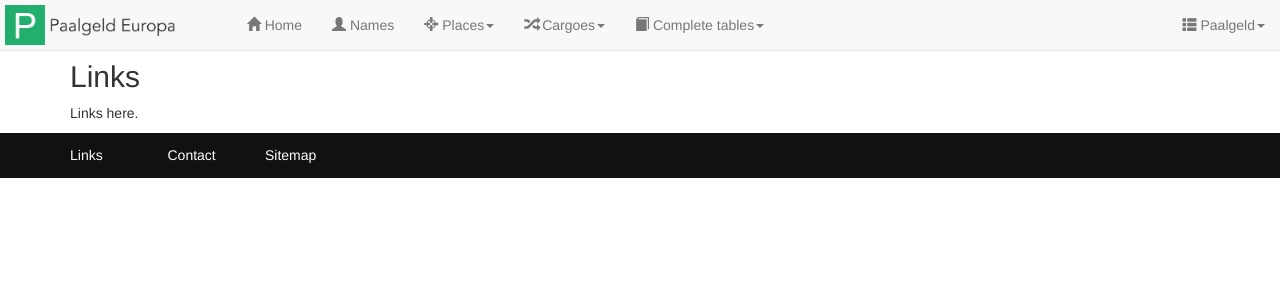
After one commit to HendrikPrins/PaalgeldEuropa, a PHP site: page /links.php in a window 1280 px wide. The commit adds this page. Shown: the top 300 px of the page. Run offline with PHP 8.4, Linux system fonts and the light colour scheme; the visitor is signed in with stand-in values (Sample User, id 1); some libraries are stand-ins or nearby versions.

Commit message:
Webpagina links.php aangemaakt en linkje in footer ingevult

```diff
--- a/inc/pageend.php
+++ b/inc/pageend.php
@@ -12,7 +12,7 @@ if($_inContainer){
                 <div class="container">
                     <div class="row">
                         <div class="col-md-1">
-                            <h5><a href="#">Links</a></h5>
+                            <h5><a href="links.php">Links</a></h5>
                         </div>
                         <div class="col-md-1">
                             <h5><a href="#">Contact</a></h5>
--- /dev/null
+++ b/links.php
@@ -0,0 +1,20 @@
+<?php
+require_once('inc/config.php');
+$_loadChosen = false;
+beginPage('', false);
+?>
+<div class ="links">
+	<div class ="container">
+		<h2>Links</h2>
+		<div class="row">
+			<div class="col-md-12">
+				<p>
+					Links here.
+				</p>
+			</div>
+		</div>
+	</div>
+</div>
+<?php
+endPage();
+?>
```
